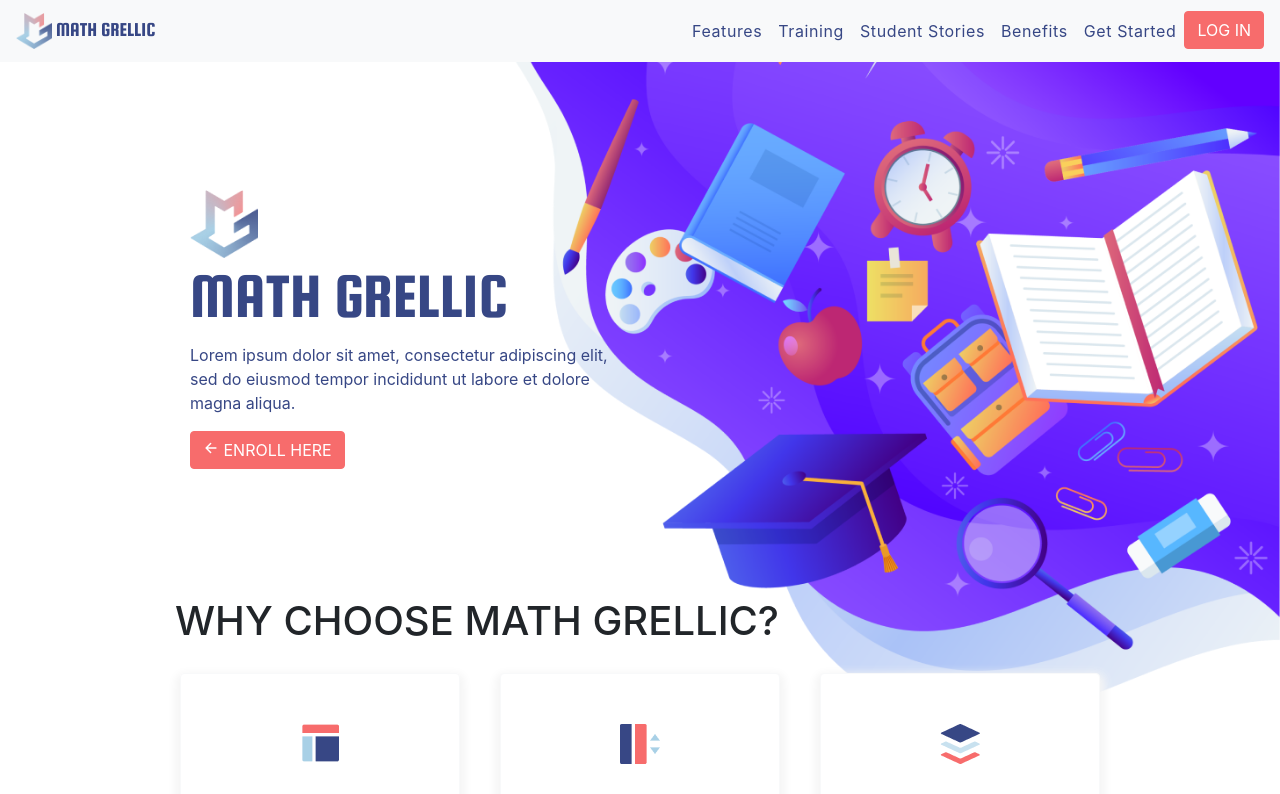
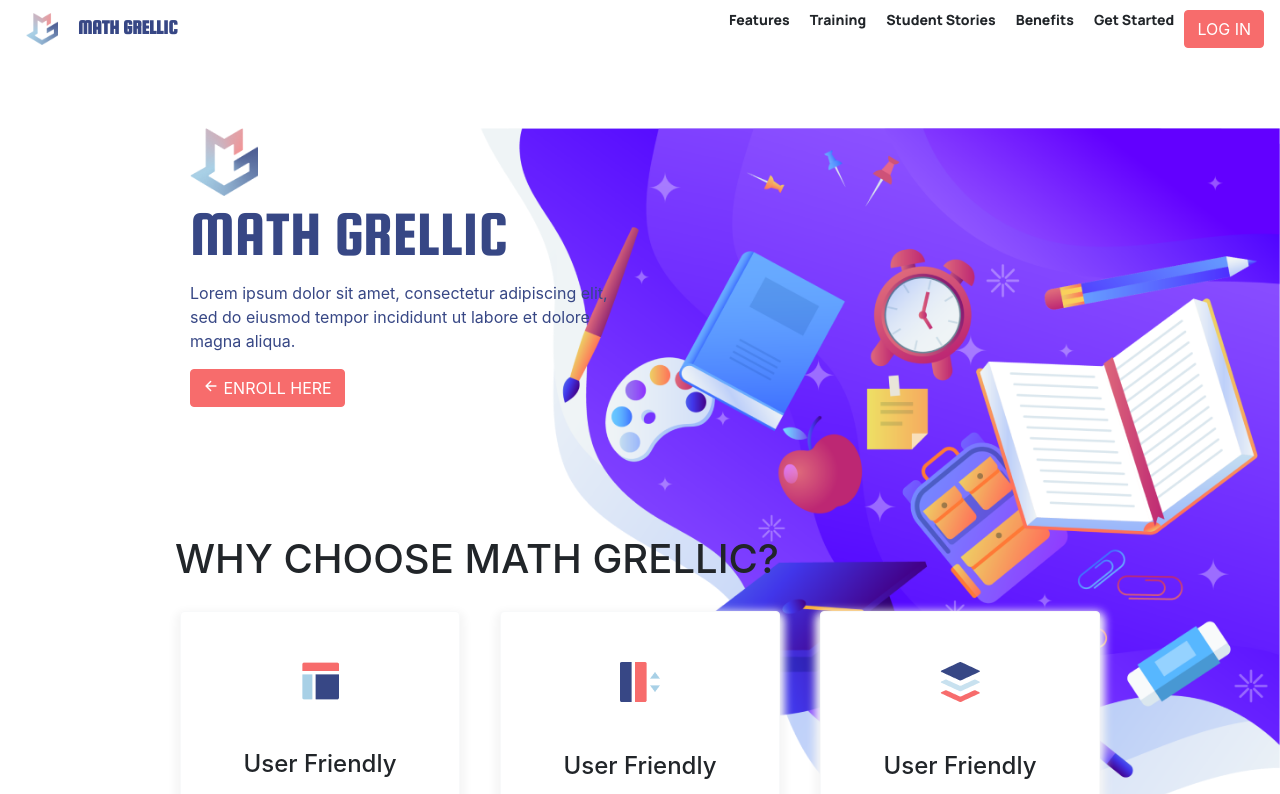
Before and after one commit to nayrxer2/math_grellic, a React (Create React App) app: page / in a window 1280 px wide. Shown: the top 794 px of the page. Built offline with nearby package versions, Linux system fonts and the light colour scheme.

Commit message:
Imported Button Components

```diff
--- a/package.json
+++ b/package.json
@@ -10,9 +10,11 @@
     "@testing-library/react": "^11.2.6",
     "@testing-library/user-event": "^12.8.3",
     "bootstrap": "^4.6.0",
+    "bootstrap-icons": "^1.4.1",
     "react": "^17.0.2",
     "react-bootstrap": "^1.5.2",
     "react-dom": "^17.0.2",
+    "react-router-dom": "^5.2.0",
     "react-scripts": "4.0.3",
     "web-vitals": "^1.1.1"
   },
--- /dev/null
+++ b/src/components/LinkButton.jsx
@@ -0,0 +1,41 @@
+import React from 'react';
+import '../styles/component-styles/linkbutton.css'
+
+//-----array of styles
+const BACKGROUNDS = [
+    "light",
+    "dark",
+];
+
+//-----array of sizes
+const SIZES = [
+    "small",
+    "large",
+];
+
+export const LinkButton = ({
+    children,
+    href,
+    buttonBg,
+    buttonSize
+}) => {
+    //-----checks if the style is included in the array and if not, fallbacks to the first value in the list
+    const checkButtonBg = BACKGROUNDS.includes(buttonBg) ? buttonBg : BACKGROUNDS[0];
+
+    //-----checks if the size is included in the array and if not, fallbacks to the first value in the list
+    const checkButtonSize = SIZES.includes(buttonSize) ? buttonSize : SIZES[0];
+
+    return (
+        // <div className="link-btn">
+        //     <div>
+        //         <a className={`a ${checkButtonBg} ${checkButtonSize}`}
+        //         href={href}>{children}</a>
+        //     </div>
+
+        // </div>
+
+        <div className={`link-btn ${checkButtonBg} ${checkButtonSize}`}>
+          <a className="" href="#">{children}</a>
+        </div>
+    )
+};
--- a/src/components/landingpage/Navbar.js
+++ b/src/components/landingpage/Navbar.js
@@ -1,6 +1,7 @@
 import React, { useState } from 'react'
 import '../../styles/navbar.css'
 import logo from '../../images/logo-brand.png'
+import {LinkButton} from '../LinkButton'
 import { NavItems } from './NavItems'
 //from fontawesome
 import { FontAwesomeIcon } from "@fortawesome/react-fontawesome"
@@ -19,8 +20,8 @@ const Navbar = () => {
 window.addEventListener('scroll', changeBackground)
 
   return (
-    <nav className='navbar active navbar-expand-lg navbar-light bg-light active'>
-    <a className="navbar-brand" href="#"><img className="logo-brand" src={logo} /> MATH GRELLIC</a>
+    <nav className='navbar active navbar-expand-lg fixed-top navbar-light active'>
+    <a className="navbar-brand" href="#"><img className="logo-brand mr-3" src={logo} /> MATH GRELLIC</a>
     <button className="navbar-toggler" type="button" data-toggle="collapse" data-target="#navbarSupportedContent" aria-controls="navbarSupportedContent" aria-expanded="false" aria-label="Toggle navigation">
       {/* <span className="navbar-toggler-icon"></span> */}
       <FontAwesomeIcon icon={faBars} style={{color:"#374785"}}/>
@@ -30,9 +31,7 @@ window.addEventListener('scroll', changeBackground)
       <ul className="navbar-nav ml-auto">
         { NavItems.map((item) => {
           return (
-            <li className="nav-item active">
-              <a className="nav-link">{ item.title }</a>
-            </li>
+              <LinkButton>{ item.title }</LinkButton>
           )
         })}
           <li className="nav-item active">
--- /dev/null
+++ b/src/styles/component-styles/button.css
@@ -0,0 +1,87 @@
+@import url('https://fonts.googleapis.com/css2?family=Manrope:wght@400;500;600;700;800&display=swap');
+
+.mr-8{
+    margin-right: 8px;
+}
+
+.btn {
+    display: flex;
+    align-items:center;
+    font-family: "Manrope", sans-serif;
+    font-style: normal;
+    font-weight: 800;
+    line-height: 18px;
+    letter-spacing: 2px;
+    text-transform: uppercase;
+    font-feature-settings: 'liga' off;
+    border-radius: 8px;
+    border: 2px solid;
+    cursor:pointer;
+    transition: transform 0.3s ease;
+    margin: 0px 12px;
+}
+
+
+
+.btn:active{
+    filter:none;
+    background: var(--accent-50);
+    border-color: var(--accent-50);
+    color: var(--accent);
+}
+
+/* Button Colors and Styles */
+
+.primary{
+    background: var(--accent);
+    color: white;
+    border-color: var(--accent);
+    filter: drop-shadow(0px 4px 12px rgba(247, 108, 108, 0.50));
+}
+
+.primary:hover{
+    filter: none;
+    background: var(--accent-dark);
+    color: white;
+    border-color: var(--accent-dark);
+}
+
+.secondary{
+    background: transparent;
+    color: var(--accent);
+    filter: none;
+
+    border: 2px solid #F76C6C;
+    box-sizing: border-box;
+}
+
+.secondary:hover{
+    filter: none;
+    background: var(--accent-dark);
+    color: white;
+    border-color: var(--accent-dark);
+}
+
+.tertiary{
+    background: transparent;
+    color: var(--accent);
+    filter: none;
+    border-color: transparent;
+}
+
+.tertiary:hover{
+    filter: drop-shadow(0px 5px 3px rgba(247, 108, 108, 0.5));
+}
+
+
+/* Button Sizes */
+
+.small{
+    padding: 8px 24px;
+    font-size: 14px;
+}
+
+.large{
+    padding: 12px 24px;
+    font-size: 18px;
+}
--- /dev/null
+++ b/src/styles/component-styles/linkbutton.css
@@ -0,0 +1,100 @@
+@import url('https://fonts.googleapis.com/css2?family=Manrope:wght@400;500;600;700;800&display=swap');
+
+.link-btn{
+    display: flex;
+    flex-direction: column;
+    align-items: center;
+    width: fit-content;
+}
+
+a{
+    display: block;
+    font-family: "Manrope", sans-serif;
+    font-style: normal;
+    padding-bottom: 15px;
+    text-decoration: none;
+    font-weight: 800;
+    margin: 0 10px;
+
+}
+
+a,
+a:after,
+a:before {
+  transition: all .3s;
+}
+
+.link-btn a{
+    position: relative;
+}
+
+.link-btn a:hover:after {
+    width: 100%;
+}
+
+
+/* Button Colors and Styles */
+
+.dark a{
+    color: var(--secondary) !important;
+}
+
+.dark a:after {
+    position: absolute;
+    bottom: 0;
+    left: 0;
+    right: 0;
+    margin: auto;
+    width: 0%;
+    content: '.';
+    color: transparent;
+    height: 6px;
+    background: var(--secondary);
+}
+
+.dark a:active{
+    color: var(--primary ) !important;
+}
+
+.dark a:active:after {
+    background: var(--primary);
+}
+
+.light a{
+    color: var(--primary-25) !important;
+}
+
+.light a:hover{
+    color: var(--primary) !important;
+}
+
+.light a:after {
+    position: absolute;
+    bottom: 0;
+    left: 0;
+    right: 0;
+    margin: auto;
+    width: 0%;
+    content: '.';
+    color: transparent;
+    height: 6px;
+    background: var(--primary);
+}
+
+.light a:active{
+    color: var(--primary-25) !important;
+}
+
+.light a:active:after {
+    background: var(--primary-25);
+}
+
+.small{
+    font-size: 16px;
+    line-height: 20px;
+}
+
+.large{
+    font-size: 18px;
+    line-height: 22px;
+}
--- a/src/styles/navbar.css
+++ b/src/styles/navbar.css
@@ -4,20 +4,25 @@
     --primary-blue:  #374785;
 }
 
+.navbar{
+    background: rgba(255, 255, 255, 0.5);
+    backdrop-filter: blur(16px);
+}
+
 .logo-brand{
-    width: 2.25rem;
+    width: 2rem;
 }
 nav a.navbar-brand {
     font-family: 'Squada One';
     color: var(--primary-blue) !important;
 }
-nav a.nav-link {
+/* nav a.nav-link {
    letter-spacing: 0.0375rem;
 }
 
 .navbar-nav > li > a {
     color: var(--primary-blue) !important;
-}
+} */
 
 .btn-nav {
     margin: 0 !important;
```
Also changed, not shown: src/components/Button.jsx (added, +42 -0 lines), 1 other file (tests, documents, lock files or other folders).
